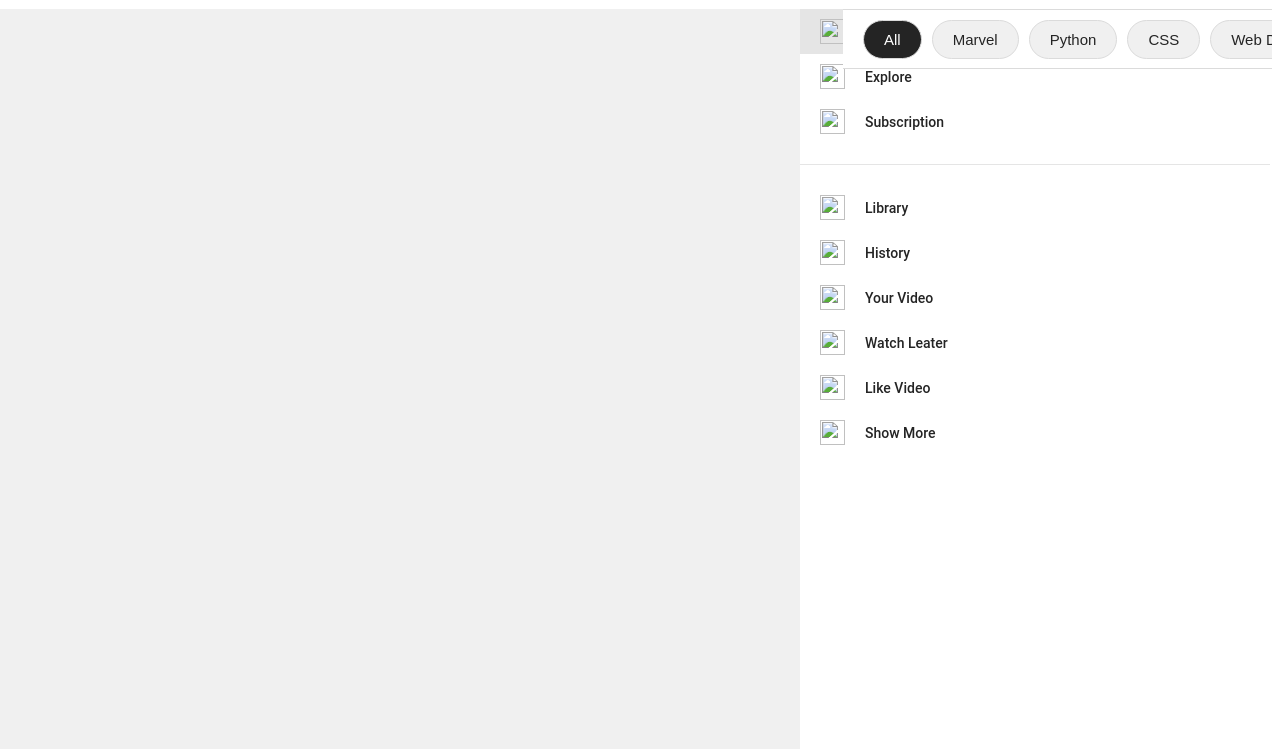
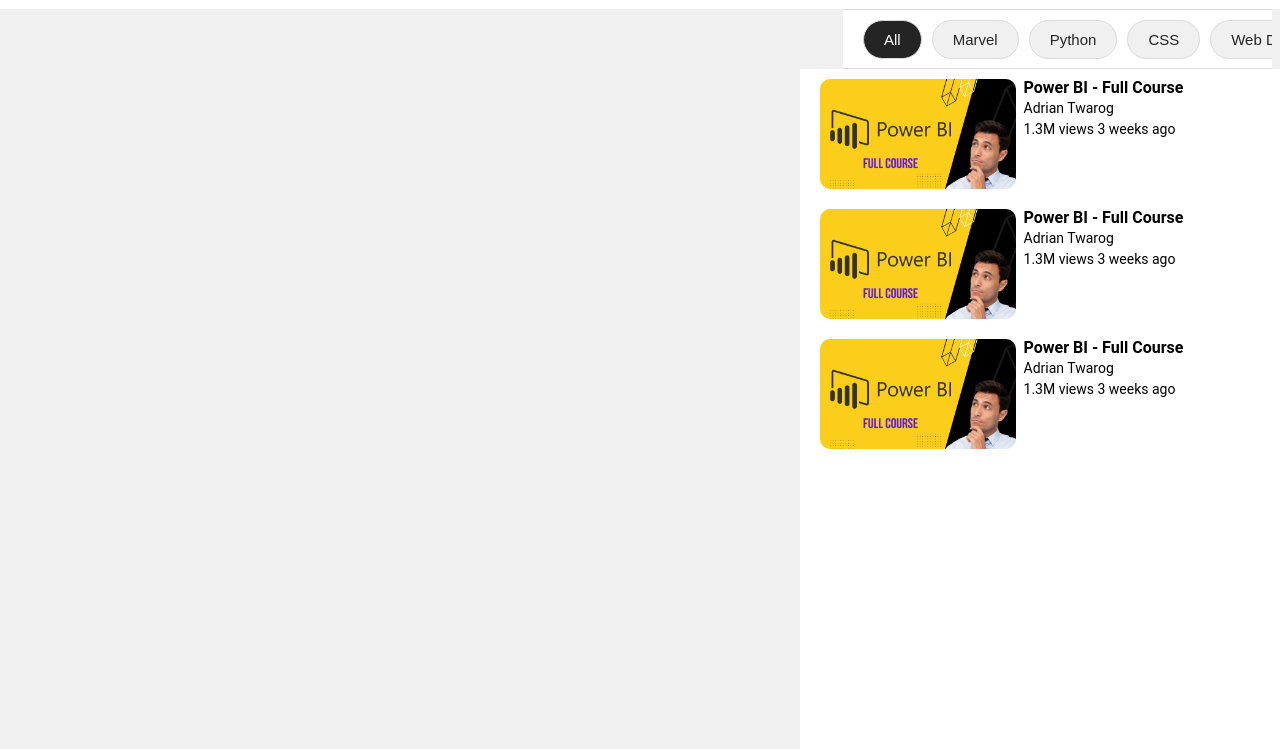
Before and after one commit to fahim-86/microverse_pre-enr_bootcamp_html-css, a plain HTML site: page index.html in a window 1280 px wide. Shown: the part 51-800 px from the top of the page. Drawn offline with Linux system fonts and the light colour scheme.

Commit message:
Added sidebar content and modified CSS

```diff
--- a/index.html
+++ b/index.html
@@ -45,16 +45,43 @@
             <button class="filter-options">machine learning</button>
             <button class="filter-options">javascript</button>
         </div>
-        <a href="#" class="links active"><img src="img/home.PNG" alt="">home</a>
-        <a href="#" class="links"><img src="img/explore.PNG" alt="">explore</a>
-        <a href="#" class="links"><img src="img/subscription.PNG" alt="">subscription</a>
-        <hr class="seperator">
-        <a href="#" class="links"><img src="img/library.PNG" alt="">library</a>
-        <a href="#" class="links"><img src="img/history.PNG" alt="">history</a>
-        <a href="#" class="links"><img src="img/your-video.PNG" alt="">your video</a>
-        <a href="#" class="links"><img src="img/watch-later.PNG" alt="">watch leater</a>
-        <a href="#" class="links"><img src="img/liked video.PNG" alt="">like video</a>
-        <a href="#" class="links"><img src="img/show more.PNG" alt="">show more</a>
+        <div class="sidebar-content">
+            <div>
+                <a href="#" class="links"><img src="img/power_bi.jpg" alt=""></a>
+            </div>
+            <div class="sidebar-text">
+                <p style="font-size: 1rem;"><b>Power BI - Full Course</b></p>
+                <p style="font-size: 14px">
+                    Adrian Twarog
+                    </b></p>
+                <p style="font-size: 14px;">1.3M views 3 weeks ago</p>
+            </div>
+        </div>
+        <div class="sidebar-content">
+            <div>
+                <a href="#" class="links"><img src="img/power_bi.jpg" alt=""></a>
+            </div>
+            <div class="sidebar-text">
+                <p style="font-size: 1rem;"><b>Power BI - Full Course</b></p>
+                <p style="font-size: 14px">
+                    Adrian Twarog
+                    </b></p>
+                <p style="font-size: 14px;">1.3M views 3 weeks ago</p>
+            </div>
+        </div>
+        <div class="sidebar-content">
+            <div>
+                <a href="#" class="links"><img src="img/power_bi.jpg" alt=""></a>
+            </div>
+            <div class="sidebar-text">
+                <p style="font-size: 1rem;"><b>Power BI - Full Course</b></p>
+                <p style="font-size: 14px">
+                    Adrian Twarog
+                    </b></p>
+                <p style="font-size: 14px;">1.3M views 3 weeks ago</p>
+            </div>
+        </div>
+
     </div>
   </body>
 </html>
--- a/style.css
+++ b/style.css
@@ -11,7 +11,7 @@
 body {
     position: relative;
     background: #f0f0f0;
-    font-family: 'roboto', sans-serif;
+    font-family: "Roboto", "Arial", sans-serif;
 }
 
 .navbar {
@@ -115,7 +115,7 @@
 /* Sidebar */
 .side-bar {
     position: fixed;
-    top: 60px;
+    top: 120px;
     right: 0;
     min-width: 480px;
     width: 480px;
@@ -124,10 +124,20 @@
     padding-right: 10px;
 }
 
+.sidebar-content {
+    display: flex;
+}
+
+.sidebar-text {
+    margin-top: 8px;
+    line-height: 21px;
+}
+
 .links {
     display: block;
     width: 100%;
     padding: 10px 20px;
+    padding-right: 8px !important;
     display: flex;
     align-items: center;
     text-transform: capitalize;
@@ -138,8 +148,8 @@
 }
 
 .links img {
-    height: 25px;
-    margin-right: 20px;
+    height: 110px;
+    border-radius: 10px;
 }
 
 .links:hover,
```
Also changed, not shown: img/power_bi.jpg (added).
